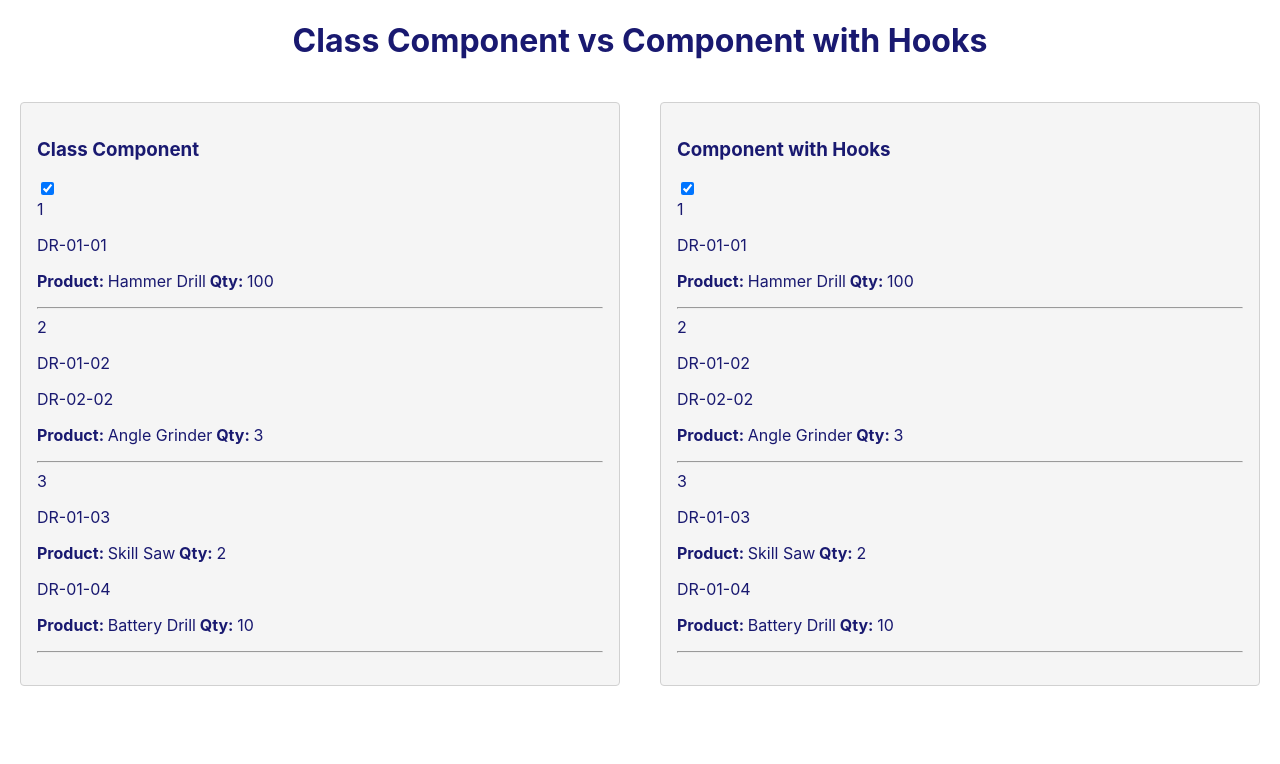
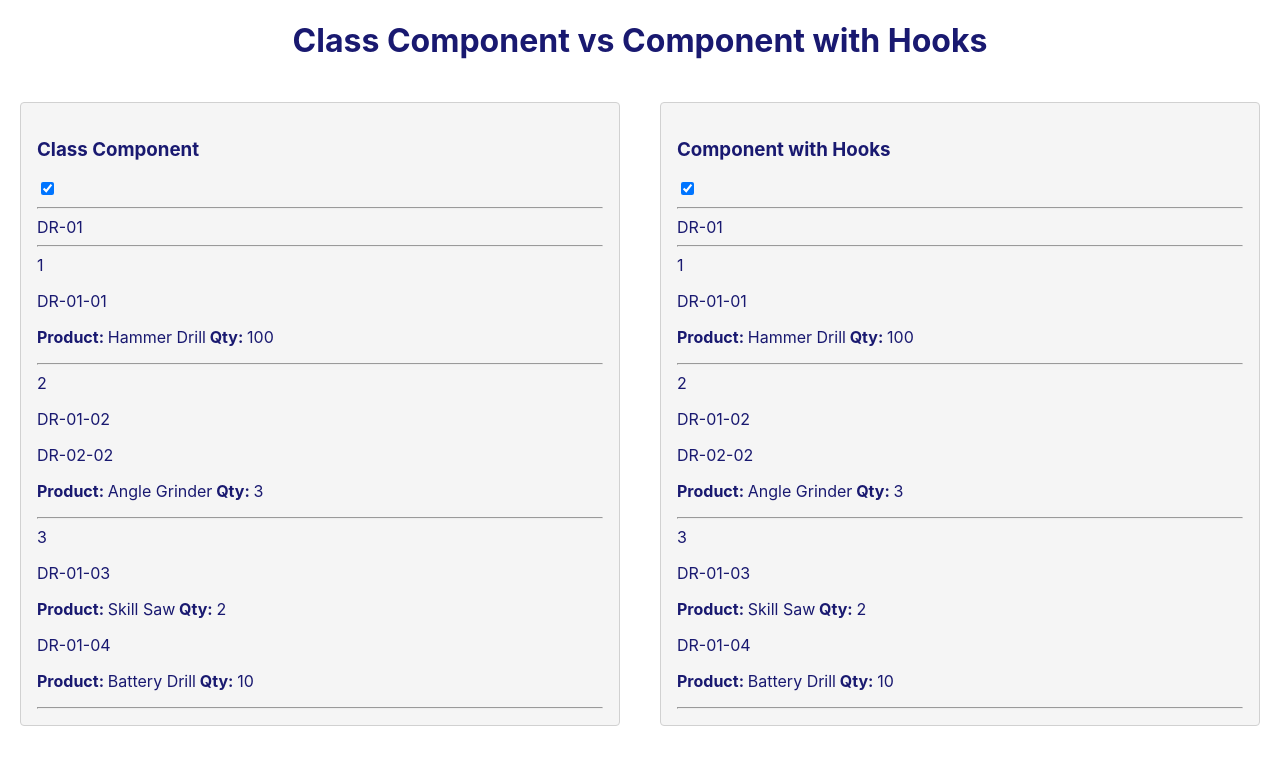
Before and after one commit to paulr909/react-hooks-vs-class, a React (Create React App) app: page / in a window 1280 px wide. Shown: the top 764 px of the page. Built offline with nearby package versions, Linux system fonts and the light colour scheme.

Commit message:
add top label

```diff
--- a/src/App.css
+++ b/src/App.css
@@ -20,8 +20,8 @@ span {
 
 .container {
     flex: 1;
-    min-height: 550px;
-    max-height: 550px;
+    min-height: 590px;
+    max-height: 590px;
     margin: 20px;
     padding: 1rem;
     background: #f5f5f5;
--- a/src/components/Product.js
+++ b/src/components/Product.js
@@ -1,6 +1,6 @@
 import React, {Component} from 'react';
 import items from '../data/data';
-// 51 lines of code minus this comment
+// 55 lines of code minus this comment
 class Product extends Component {
     constructor(props) {
         super(props);
@@ -27,10 +27,14 @@ class Product extends Component {
     render() {
         const {items} = this.state;
         return (
-            <div className="container"><h3>Class Component</h3>
+            <div className="container">
+                <h3>Class Component</h3>
                 <input type="checkbox"
                        checked={this.state.isChecked}
                        onChange={this.toggleStock}/>
+                <hr/>
+                {items.label}
+                <hr/>
                 {items.row.map((value, index) => (
                     <div key={index}>
                         <div>{value.level}</div>
--- a/src/components/Stock.js
+++ b/src/components/Stock.js
@@ -1,16 +1,20 @@
 import React, {useState} from 'react';
 import items from '../data/data';
-// 34 lines of code minus this comment
+// 38 lines of code minus this comment
 const Stock = () => {
     const [showStock, setShowStock] = useState(true);
     const [check, setCheck] = useState('checked');
 
     return (
-        <div className="container"><h3>Component with Hooks</h3>
+        <div className="container">
+            <h3>Component with Hooks</h3>
             <input type="checkbox"
                    checked={check ? 'checked' : !'checked'}
                    onChange={() => setCheck(!check)}
                    onClick={() => setShowStock(!showStock)}/>
+            <hr/>
+            {items.label}
+            <hr/>
             {items.row.map((value, index) => (
                 <div key={index}>
                     <div>{value.level}</div>
```
Also changed, not shown: src/logo.svg (deleted), 1 other file (tests, documents, lock files or other folders).
